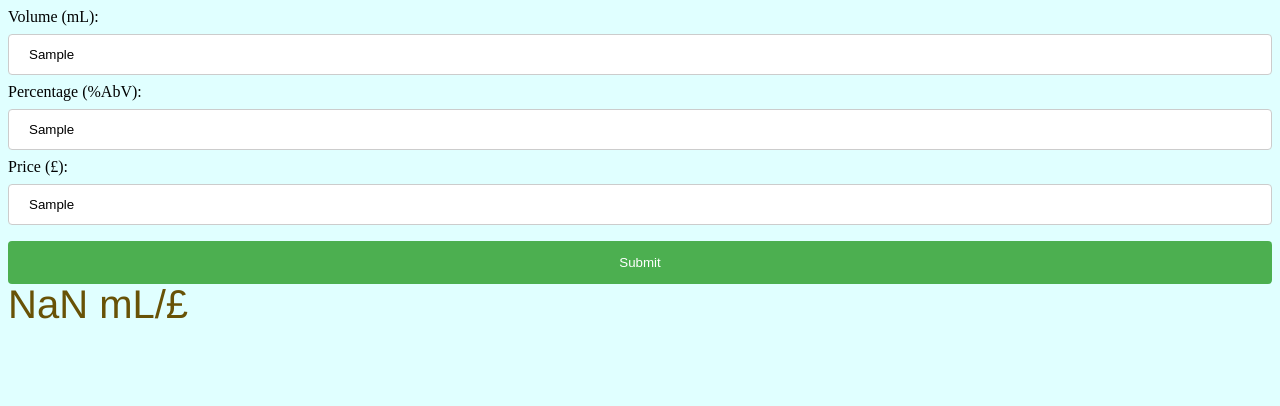
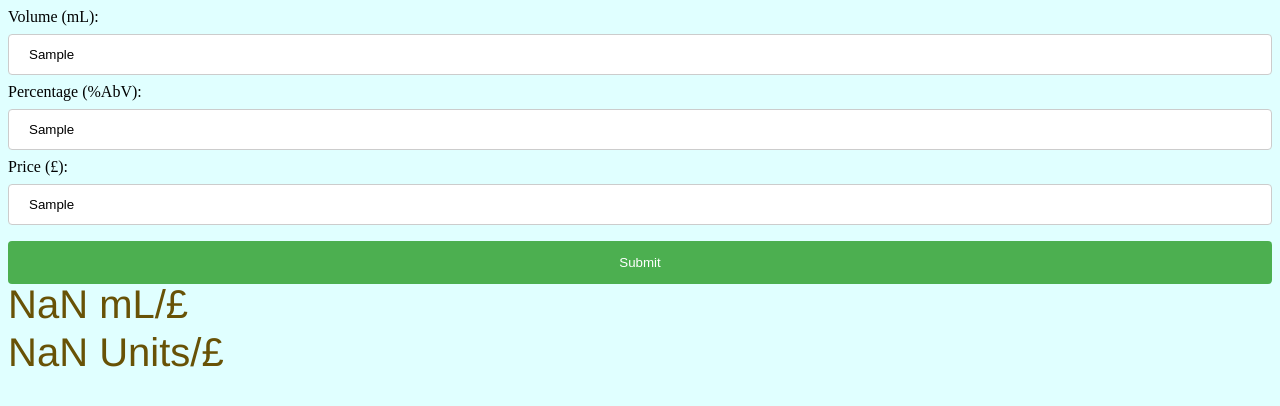
Before and after one commit to michaelThomasCollins/budgetDrinker, a plain HTML site: page index.html in a window 1280 px wide. Both pictures are taken after typing "Sample", "Sample", "Sample" into the empty fields and a click on the button "Submit". Drawn offline with Linux system fonts and the light colour scheme.

Commit message:
Added calculation in Units and comments

```diff
--- a/index.html
+++ b/index.html
@@ -14,7 +14,8 @@
 
 <input id="submit" type="button" onclick="calculation()" value="Submit">
 
-<p id="result"></p>
+<p id="mlResult"></p>
+<p id="unitsResult"></p>
 
 <script>
     function calculation() {
@@ -23,10 +24,22 @@
         var percentage = x.elements[1].value;
         var price= x.elements[2].value;
 
+        // Calculate Amount of alcohol
         var ttlAlcohol = (volume / 100) * percentage;
 
+        // 1 Unit is equal to 10 mL of alcohol
+        var units = ttlAlcohol/10;
+
+        //Calculate and Round numbers
         var total = ttlAlcohol / price;
-        document.getElementById("result").innerHTML = total.toString() + " mL/£";
+        total =  total.toFixed(3);
+
+        var totalUnits = units / price;
+        totalUnits = totalUnits.toFixed(3);
+
+        //Display calculations
+        document.getElementById("mlResult").innerHTML = total.toString() + " mL/£";
+        document.getElementById("unitsResult").innerHTML = totalUnits.toString() + " Units/£";
     }
 
     function enterPressed(e){
```
